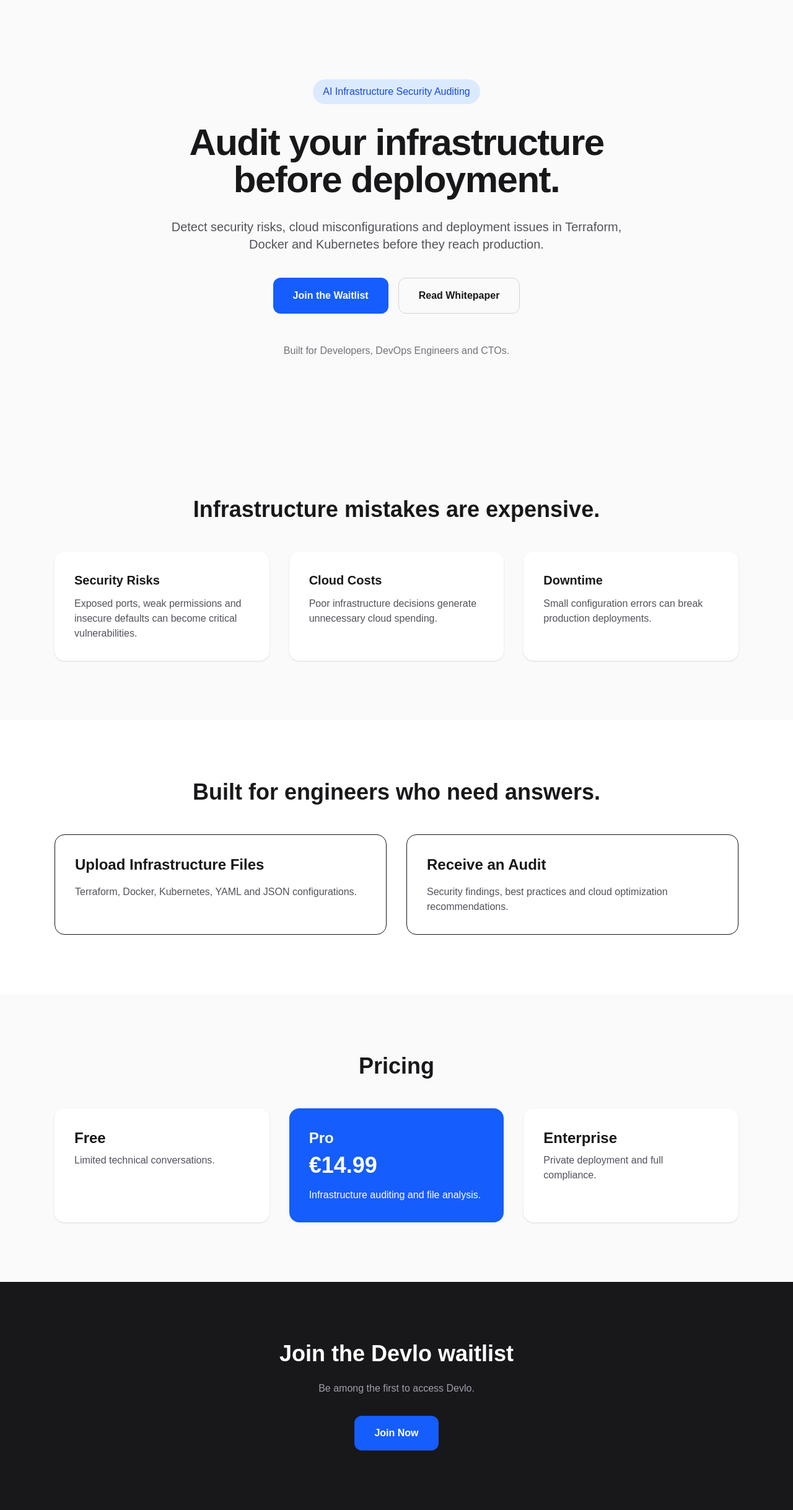
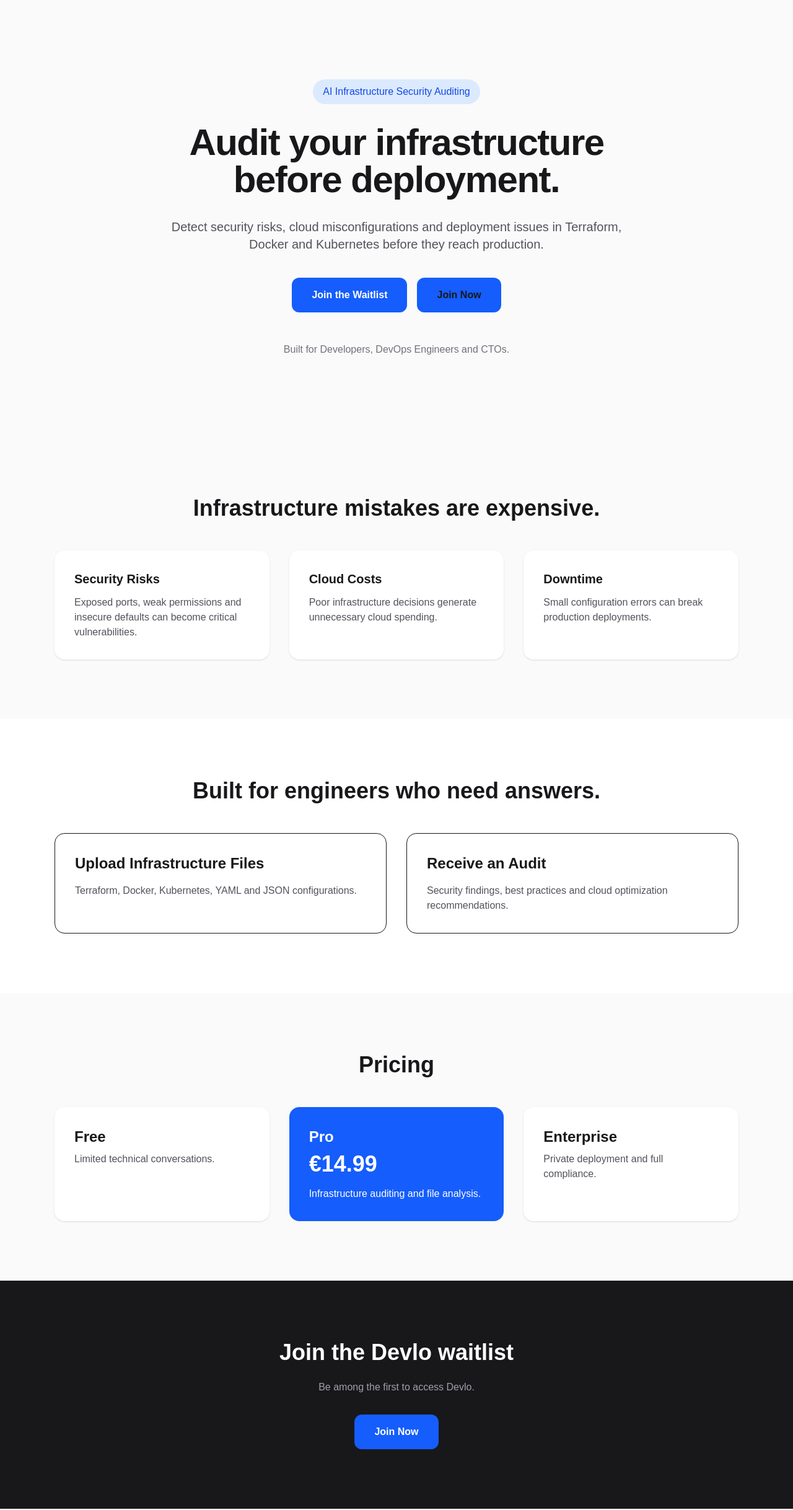
Before and after one commit to Devlo023/Devlo, a Next.js app in the folder landing-devlo/: page / in a window 1280 px wide. Shown: the whole page at 62% size. Built offline with nearby package versions, Linux system fonts and the light colour scheme.

Commit message:
Add waitlist form

```diff
--- a/landing-devlo/app/page.tsx
+++ b/landing-devlo/app/page.tsx
@@ -19,13 +19,22 @@
         </p>
 
         <div className="flex justify-center gap-4">
-          <button className="bg-blue-600 hover:bg-blue-700 text-white px-8 py-4 rounded-xl font-semibold transition">
-            Join the Waitlist
-          </button>
-
-          <button className="border border-zinc-300 px-8 py-4 rounded-xl font-semibold">
-            Read Whitepaper
-          </button>
+         <a
+  href="https://tally.so/r/MePolA"
+  target="_blank"
+  rel="noopener noreferrer"
+  className="bg-blue-600 hover:bg-blue-700 text-white px-8 py-4 rounded-xl font-semibold transition inline-block"
+>
+  Join the Waitlist
+</a>
+<a
+  href="https://tally.so/r/MePolA"
+  target="_blank"
+  rel="noopener noreferrer"
+  className="bg-blue-600 px-8 py-4 rounded-xl font-semibold inline-block"
+>
+  Join Now
+</a>
         </div>
 
         <div className="mt-12 text-zinc-500">
@@ -143,10 +152,14 @@
         <p className="text-zinc-400 mb-8">
           Be among the first to access Devlo.
         </p>
-
-        <button className="bg-blue-600 px-8 py-4 rounded-xl font-semibold">
-          Join Now
-        </button>
+<a
+  href="https://tally.so/r/MePolA"
+  target="_blank"
+  rel="noopener noreferrer"
+  className="bg-blue-600 px-8 py-4 rounded-xl font-semibold inline-block"
+>
+  Join Now
+</a>
       </section>
     </main>
   );
```
